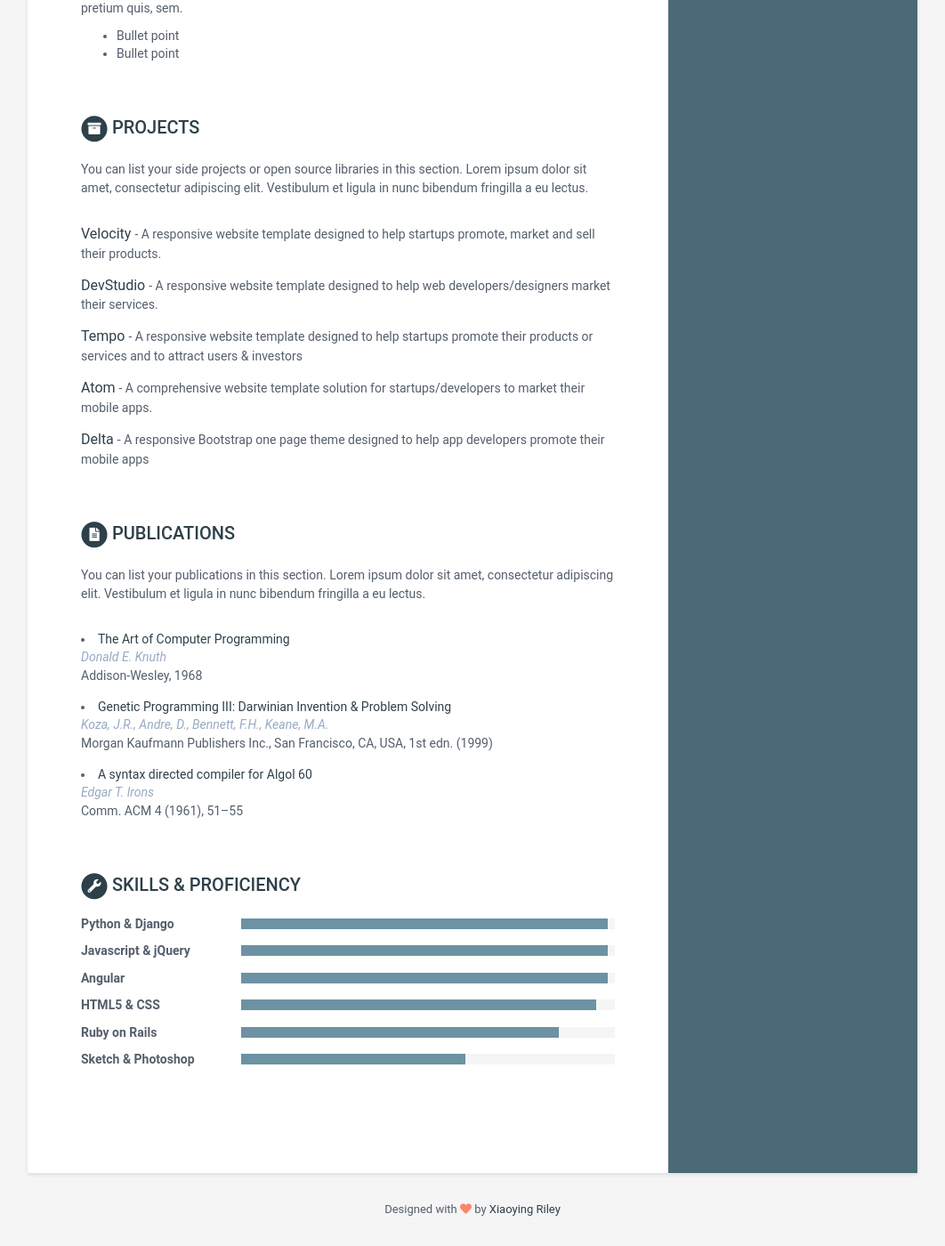
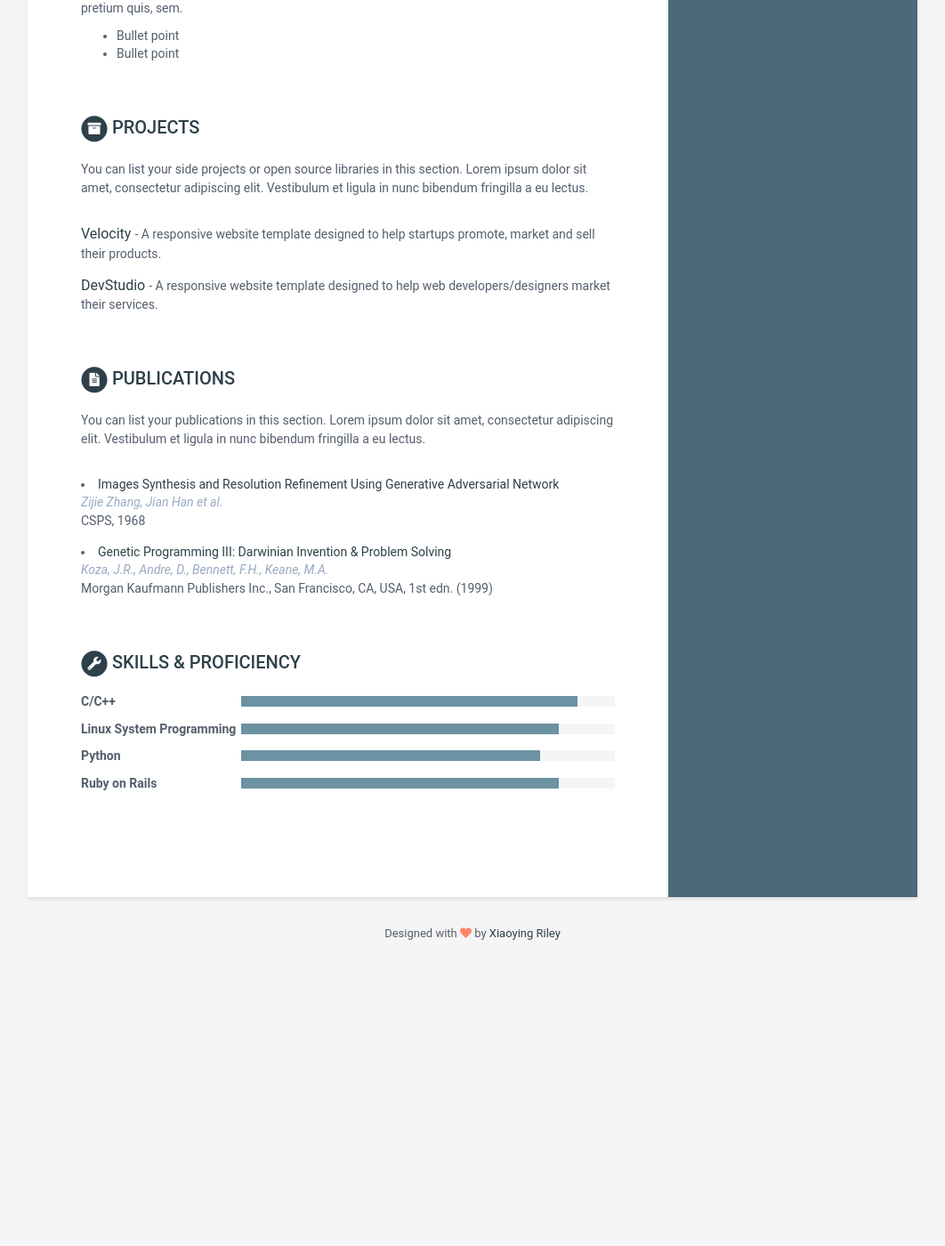
Before and after one commit to jeffzjzhang/zjzhangd.github.io, a Jekyll site: the page built from index.html, in a window 1280 px wide and 1400 px high, scrolled down 938 px. Shown: the whole window at 89% size, without its empty margins (109-1171 px from the left). Built offline with Jekyll 4.4.1, drawn with Linux system fonts in a browser that asks for light colours; after the commit the page ends 2028 px from its top, so only the background shows below that; some of the changed text lies outside the part shown.

Commit message:
update profile

```diff
--- a/_data/data.yml
+++ b/_data/data.yml
@@ -24,17 +24,14 @@
     codewars:
     goodreads: # Number-Username, e.g. 123456-alandoe
 
-    # languages:
-    #   - idiom: Engish
-    #     level: Native
+    languages:
+      - idiom: Chinese
+        level: Native
 
-    #   - idiom: French
-    #     level: Professional
+      - idiom: English
+        level: Professional
 
-    #   - idiom: Spanish
-    #     level: Professional
-
-    Hobbies:
+    兴趣爱好:
       - item: 烹饪 :)
         link:
 
@@ -50,10 +47,10 @@
       penatibus et magnis dis parturient montes, nascetur ridiculus mus.
       Donec quam felis, ultricies nec, pellentesque eu.
       Second paragraph if required.
-education:
-    - degree: MSc in Computer Science
-      university: University of London
-      time: 2011 - 2012
+教育经历:
+    - degree: 软件工程（硕士在读）
+      university: 南京大学
+      time: 2019 - 至今
       details: |
         Describe your study here lorem ipsum dolor sit amet, consectetuer
         adipiscing elit. Aenean commodo ligula eget dolor. Aenean massa. Cum
@@ -62,9 +59,9 @@
         pretium quis, sem.
           - Bullet point
           - Bullet point
-    - degree: BSc in Applied Mathematics
-      university: Bristol University
-      time: 2007 - 2011
+    - degree: 通信工程（学士）
+      university: 天津大学
+      time: 2015 - 2019
       details: |
         Describe your study here lorem ipsum dolor sit amet, consectetuer
         adipiscing elit. Aenean commodo ligula eget dolor. Aenean massa. Cum
@@ -126,18 +123,6 @@
         link: "#"
         tagline: "A responsive website template designed to help web developers/designers market their services."
 
-      - title: Tempo
-        link: "#"
-        tagline: "A responsive website template designed to help startups promote their products or services and to attract users &amp; investors"
-
-      - title: Atom
-        link: "#"
-        tagline: "A comprehensive website template solution for startups/developers to market their mobile apps."
-
-      - title: Delta
-        link: "#"
-        tagline: "A responsive Bootstrap one page theme designed to help app developers promote their mobile apps"
-
 publications:
     title: Publications
     intro: |
@@ -145,42 +130,31 @@
       amet, consectetur adipiscing elit. Vestibulum et ligula in nunc
       bibendum fringilla a eu lectus.
     papers:
-      - title: The Art of Computer Programming
+      - title: Images Synthesis and Resolution Refinement Using Generative Adversarial Network
         link: "#"
-        authors: Donald E. Knuth
-        conference: Addison-Wesley, 1968
+        authors: Zijie Zhang, Jian Han et al.
+        conference: CSPS, 1968
 
       - title: "Genetic Programming III: Darwinian Invention &amp; Problem Solving"
         link: "#"
         authors: Koza, J.R., Andre, D., Bennett, F.H., Keane, M.A.
         conference: "Morgan Kaufmann Publishers Inc., San Francisco, CA, USA, 1st edn. (1999)"
 
-      - title: A syntax directed compiler for Algol 60
-        link: "#"
-        authors: Edgar T. Irons
-        conference: "Comm. ACM 4 (1961), 51–55"
-
 skills:
     title: Skills &amp; Proficiency
 
     toolset:
-      - name: Python & Django
-        level: 98%
+      - name: C/C++
+        level: 90%
 
-      - name: Javascript & jQuery
-        level: 98%
+      - name: Linux System Programming
+        level: 85%
 
-      - name: Angular
-        level: 98%
-
-      - name: HTML5 & CSS
-        level: 95%
+      - name: Python
+        level: 80%
 
       - name: Ruby on Rails
         level: 85%
 
-      - name: Sketch & Photoshop
-        level: 60%
-
 footer: >
     Designed with <i class="fas fa-heart"></i> by <a href="http://themes.3rdwavemedia.com" target="_blank" rel="nofollow">Xiaoying Riley</a>
```
